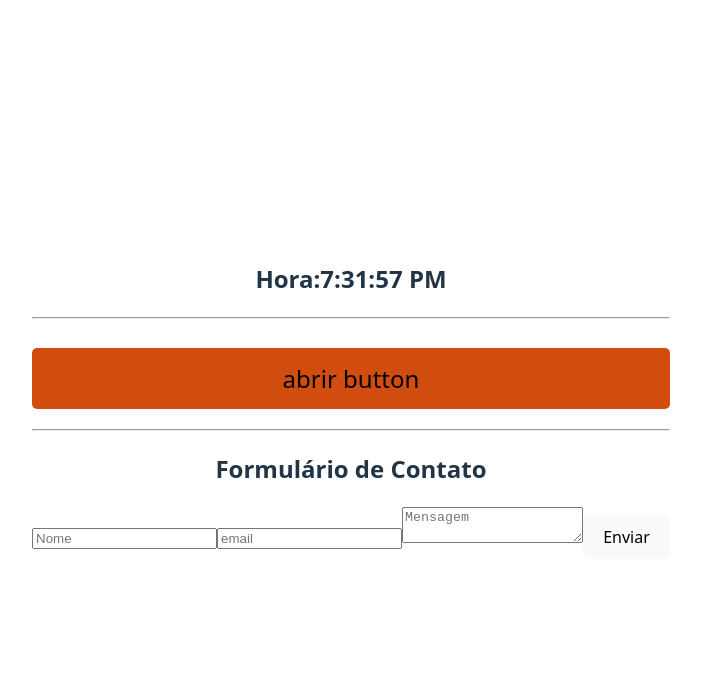
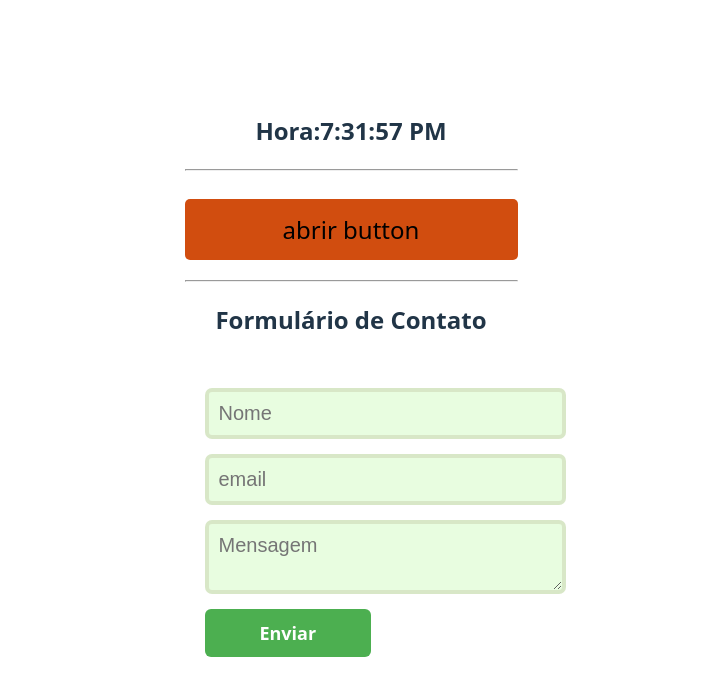
Before and after one commit to Reginaldo007oliveira/Curso-front-ennd-React, a React (Vite) app in the folder 5_uicompents/Compontes-ui/: page / in a window 1280 px wide. Shown: the top 696 px of the page, without its empty margins (289-990 px from the left). Built offline with nearby package versions, Linux system fonts and the light colour scheme.

Commit message:
Formulario

```diff
--- a/5_uicompents/Compontes-ui/src/components/Formularios/ContactForm/ContactForm.jsx
+++ b/5_uicompents/Compontes-ui/src/components/Formularios/ContactForm/ContactForm.jsx
@@ -1,31 +1,33 @@
-import {useState} from "react";
+import { useState } from "react";
 import style from "./ContactForm.module.css";
 
 export const ContactForm = () => {
   const [formData, setFormData] = useState({
     nome: "",
     email: "",
-    mensagem: ""
-  })
-  const HandleChange = (e) => {
-    setFormData({ ...formData, [e.target.name]: e.target.value });
-     //    setFormData ({... formData, name: e.target.value});
-        //}   else if (e.target.name === "email"){
-        //    setFormData ({... formData, email: e.target.value});
-        // }
-        //O resultado a cima substitui o codigo comentado
-  }
+    mensagem: "",
+  });
+  const handleChange = (e) => {
+    setFormData({ ...formData, [e.target.name]: e.target.value }); // pega o primeiro nome e mantem o valor dos outros campos
+  };
+  const handleSubmit = (e) => {
+    e.preventDefault(); //evita evento padrão. Reseta o comportamento de clicar e ja carregar
+    console.log("Formulário enviado com sucesso!", formData); //setForm data
+    alert("Mensagem Enviada com Sucesso");
+    setFormData({ nome:"", email:"", mensagem:"" }); //limpa os campos
+
+  };
 
   return (
     <>
-    <form className={style.form} action="">
+      <form className={style.form} onSubmit={handleSubmit}>
         <input
           type="text"
           name="nome"
           placeholder="Nome"
           className={style.input}
           value={formData.nome}
-        onChange={HandleChange}
+          onChange={handleChange}
           required="true"
         />
         <input
@@ -34,9 +36,8 @@ export const ContactForm = () => {
           placeholder="email"
           className={style.input}
           value={formData.email}
-        onChange={HandleChange}
+          onChange={handleChange}
           required="true"
-
         />
 
         <textarea
@@ -44,16 +45,14 @@ export const ContactForm = () => {
           placeholder="Mensagem"
           className={style.textarea}
           value={formData.textarea}
-        onChange={HandleChange}
+          onChange={handleChange}
           required="true"
-
         />
 
         <button type="submit" className={style.button}>
           Enviar
         </button>
       </form>
-
     </>
   );
 };
--- a/5_uicompents/Compontes-ui/src/components/Formularios/ContactForm/Contactform.module.css
+++ b/5_uicompents/Compontes-ui/src/components/Formularios/ContactForm/Contactform.module.css
@@ -0,0 +1,48 @@
+.form{
+    width: 100%;
+    max-width: 400px;
+    margin:30px auto;
+    padding: 20px;
+    border-radius: 8px;
+    display:flex;
+    flex-direction: column;
+    gap: 15px;
+
+}
+.input, textArea{
+    width: 100%;
+    padding: 10px;
+    border: 4px solid rgba(134, 124, 79, 0.17);
+    border-radius: 7px;
+    font-size: 20px;
+    transition: border-color 0.3s ease;
+    background-color:rgba(68, 236, 7, 0.12);
+    font-family: Arial, Helvetica, sans-serif;
+    color: #000000;
+}
+.input:focus, .textarea:focus{
+    border-color: rgb(200, 16, 217);
+    outline: none;
+    box-shadow: 0 4px 10px rgba(0, 0, 0, 0.25); /* Sombra suave */
+}
+
+.textArea{
+    min-height: 120px;
+}
+
+.button{
+    background-color: #4CAF50;
+    color: #fff;
+    font-size: 18px;
+    font-weight: bold;
+    padding: 12px;
+    border: none;
+    border-radius: 6px;
+    cursor: pointer;
+    transition: background-color 3.3s ease;
+    width: 50%;
+}
+
+.button:hover{
+    background-color:rgb(25, 12, 210);
+}
```
Lines whose indentation alone changed are shown as unchanged.
